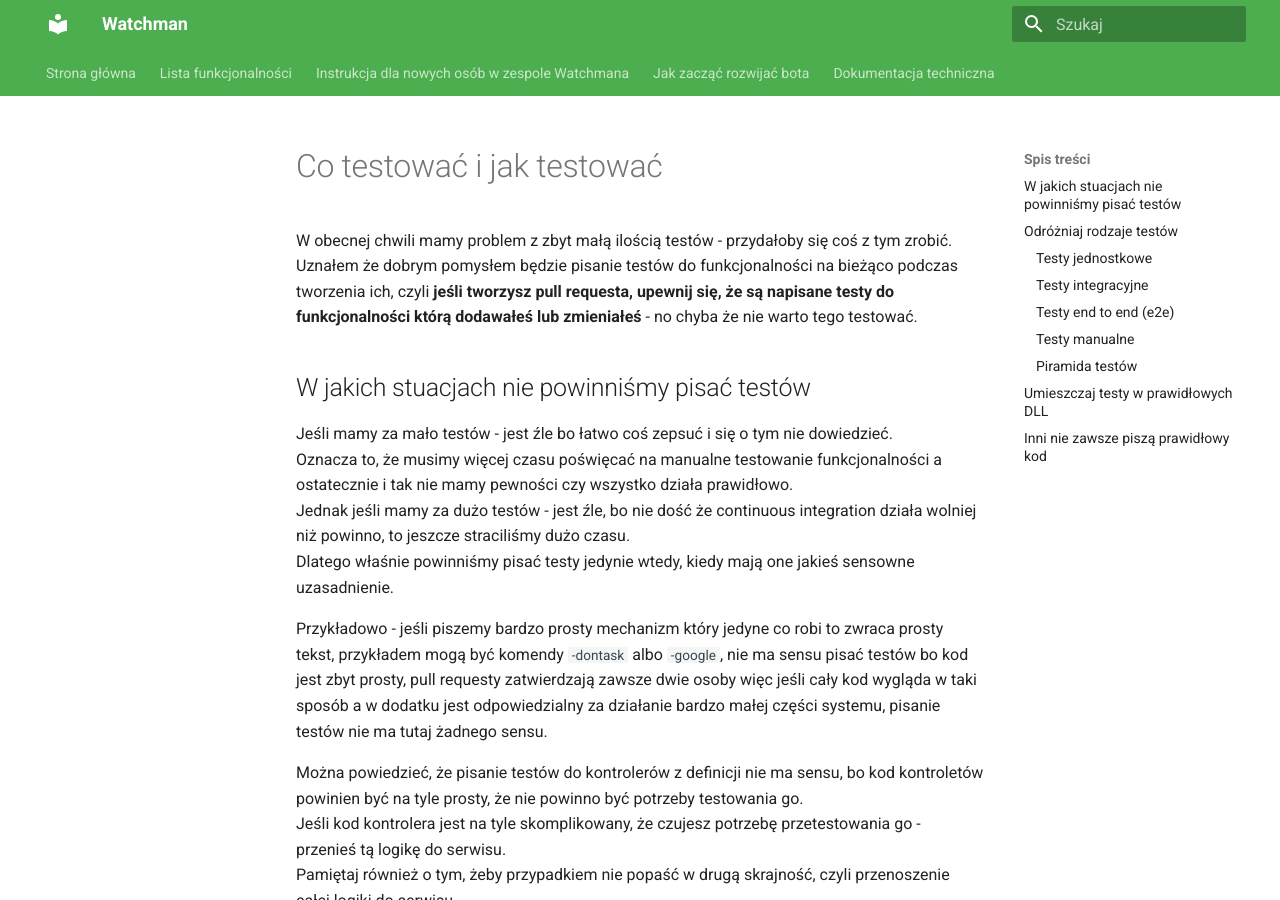
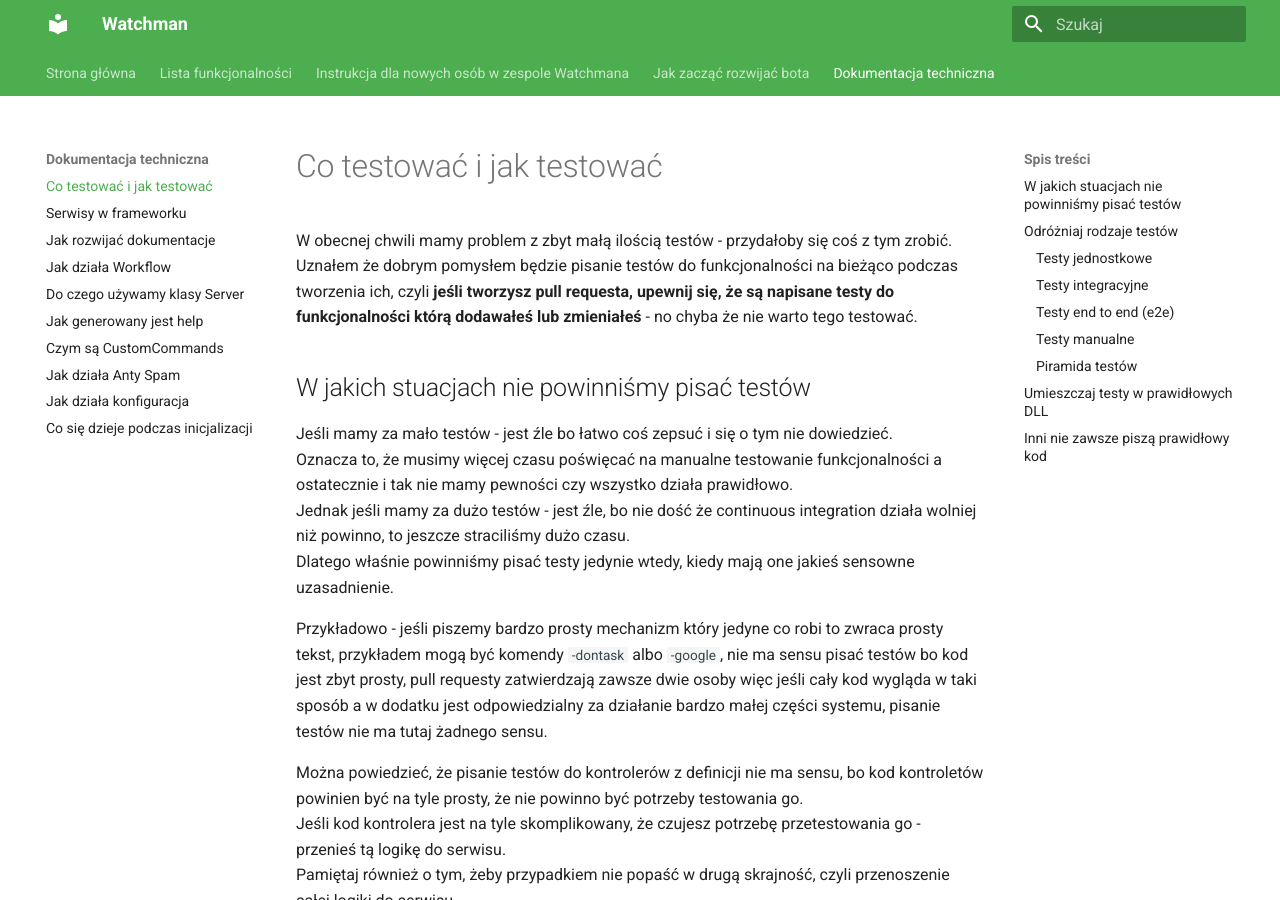
Before and after one commit to Devscord-Team/Watchman, an MkDocs documentation site: the page built from docs/co-testowac-i-jak-testowac.md, in a window 1280 px wide and 900 px high. Built offline with MkDocs 1.6.1 and Material for MkDocs 9.7.7, drawn with Linux system fonts in a browser that asks for light colours.

Commit message:
Update mkdocs.yml

```diff
--- a/mkdocs.yml
+++ b/mkdocs.yml
@@ -5,12 +5,13 @@ nav:
   - "Instrukcja dla nowych osób w zespole Watchmana": 150-instrukcja-dla-nowych-osob-w-zespole-watchmana.md
   - "Jak zacząć rozwijać bota": 151-jak-zaczac-rozwijac-bota.md
   - "Dokumentacja techniczna":
+      - "Co testować i jak testować": co-testowac-i-jak-testowac.md
       - "Serwisy w frameworku": 135-serwisy-w-frameworku.md
       - "Jak rozwijać dokumentacje": 14-jak-rozwijac-dokumentacje.md
       - "Jak działa Workflow": 134-workflow.md
       - "Do czego używamy klasy Server": 141-do-czego-uzywamy-klasy-server.md
       - "Jak generowany jest help": 139-jak-dziala-generowanie-helpa.md
-      - "Czym są CustomCommands": "19-czym-sa-customcommands.md"
+      - "Czym są CustomCommands": 19-czym-sa-customcommands.md
       - "Jak działa Anty Spam": 16-jak-dziala-antyspam.md
       - "Jak działa konfiguracja": 11-jak-dziala-konfiguracja.md
       - 'Co się dzieje podczas inicjalizacji': 194-inicjalizacja.md
```
